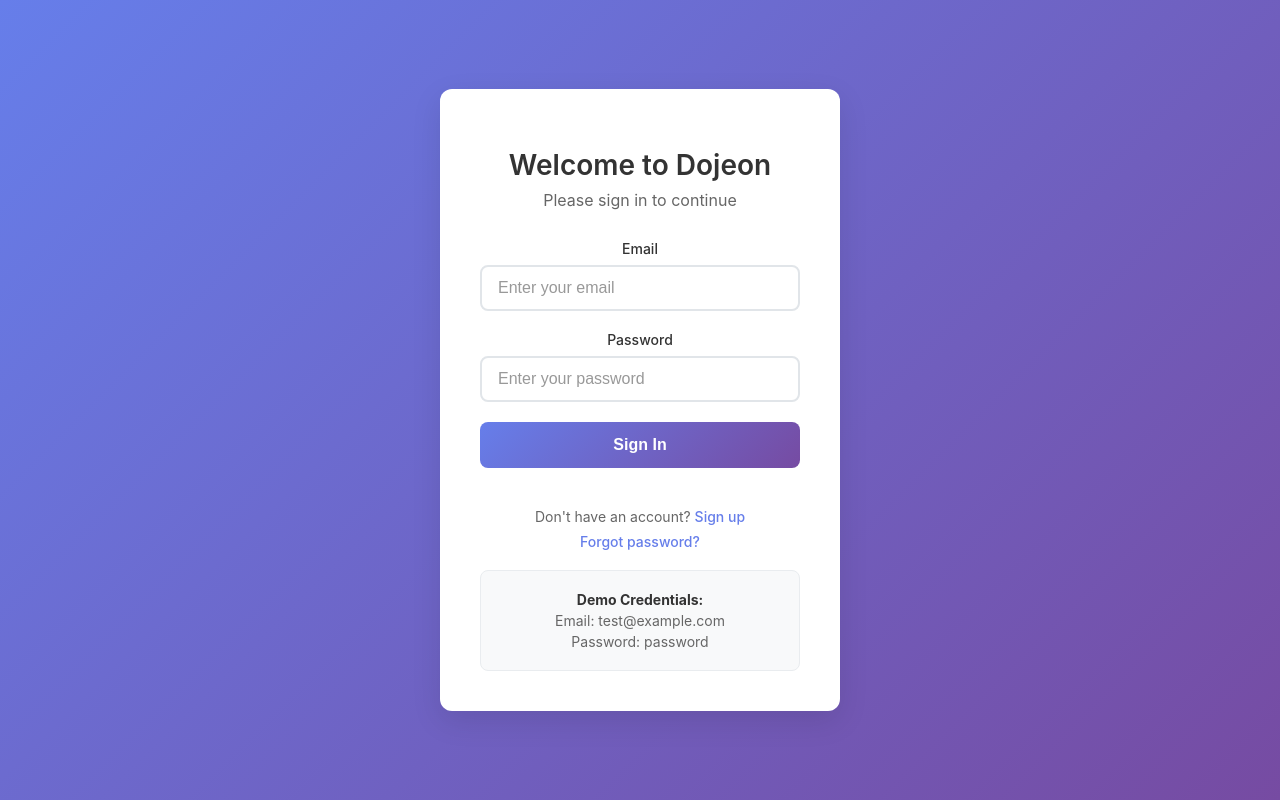
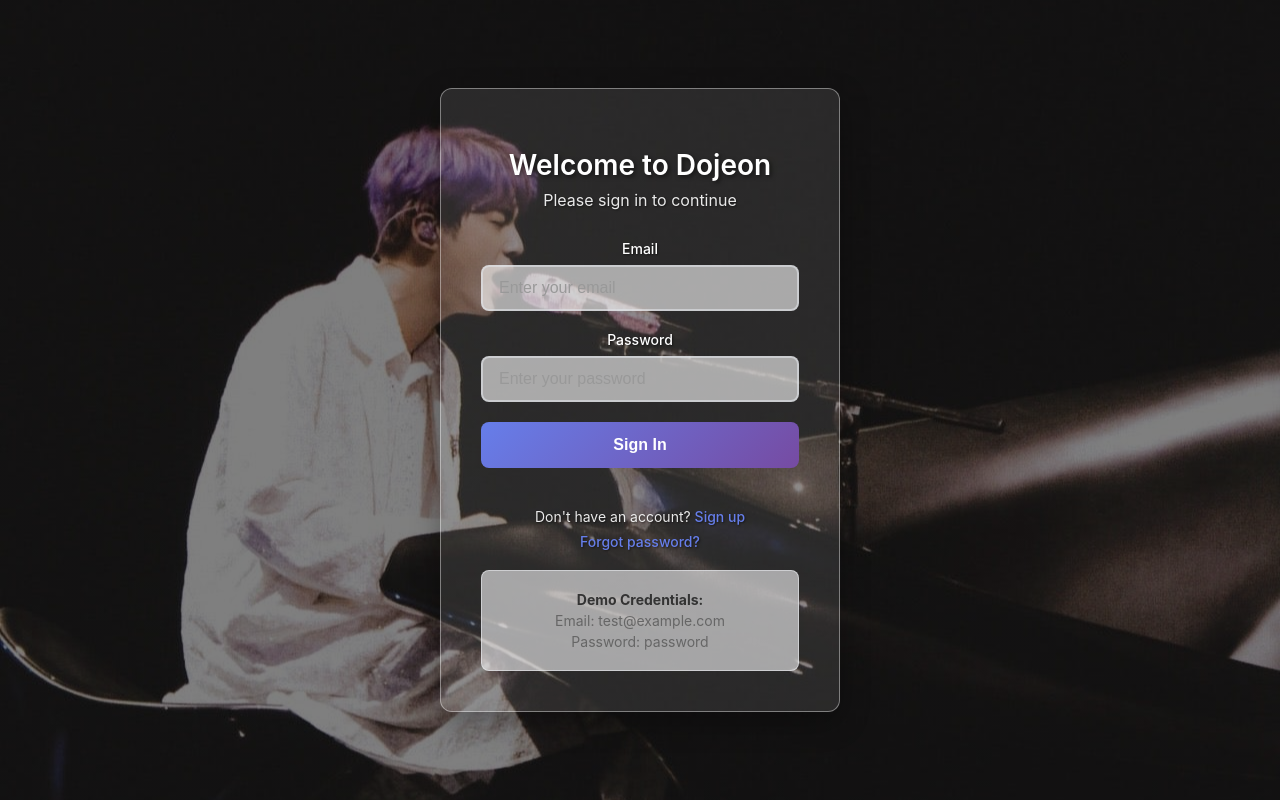
Before and after one commit to kwohyuno/dojeon, a React (Create React App) app in the folder frontend/: page /login in a window 1280 px wide. Built offline with nearby package versions, Linux system fonts and the light colour scheme.

Commit message:
login page background image update

```diff
--- a/frontend/src/components/Login.css
+++ b/frontend/src/components/Login.css
@@ -3,18 +3,18 @@
   justify-content: center;
   align-items: center;
   min-height: 100vh;
-  background: linear-gradient(135deg, #667eea 0%, #764ba2 100%);
   padding: 20px;
 }
 
 .login-card {
-  background: white;
+  background: rgba(255, 255, 255, 0.1);
   border-radius: 12px;
-  box-shadow: 0 10px 30px rgba(0, 0, 0, 0.1);
+  box-shadow: 0 10px 30px rgba(0, 0, 0, 0.3);
   padding: 40px;
   width: 100%;
   max-width: 400px;
   animation: fadeIn 0.5s ease-in-out;
+  border: 1px solid rgba(255, 255, 255, 0.4);
 }
 
 @keyframes fadeIn {
@@ -34,16 +34,18 @@
 }
 
 .login-header h1 {
-  color: #333;
+  color: white;
   margin-bottom: 8px;
   font-size: 28px;
   font-weight: 600;
+  text-shadow: 2px 2px 4px rgba(0, 0, 0, 0.5);
 }
 
 .login-header p {
-  color: #666;
+  color: rgba(255, 255, 255, 0.9);
   font-size: 16px;
   margin: 0;
+  text-shadow: 1px 1px 2px rgba(0, 0, 0, 0.5);
 }
 
 .login-form {
@@ -57,19 +59,21 @@
 .form-group label {
   display: block;
   margin-bottom: 8px;
-  color: #333;
+  color: white;
   font-weight: 500;
   font-size: 14px;
+  text-shadow: 1px 1px 2px rgba(0, 0, 0, 0.5);
 }
 
 .form-group input {
   width: 100%;
   padding: 12px 16px;
-  border: 2px solid #e1e5e9;
+  border: 2px solid rgba(225, 229, 233, 0.6);
   border-radius: 8px;
   font-size: 16px;
   transition: border-color 0.3s ease;
   box-sizing: border-box;
+  background: rgba(255, 255, 255, 0.6);
 }
 
 .form-group input:focus {
@@ -83,7 +87,7 @@
 }
 
 .error-message {
-  background-color: #fee;
+  background-color: rgba(254, 226, 226, 0.6);
   color: #c53030;
   padding: 12px;
   border-radius: 8px;
@@ -124,8 +128,9 @@
 
 .login-footer p {
   margin: 8px 0;
-  color: #666;
+  color: rgba(255, 255, 255, 0.9);
   font-size: 14px;
+  text-shadow: 1px 1px 2px rgba(0, 0, 0, 0.5);
 }
 
 .login-footer a {
@@ -139,8 +144,8 @@
 }
 
 .demo-credentials {
-  background-color: #f8f9fa;
-  border: 1px solid #e9ecef;
+  background-color: rgba(248, 249, 250, 0.6);
+  border: 1px solid rgba(233, 236, 239, 0.6);
   border-radius: 8px;
   padding: 16px;
   margin-top: 20px;
@@ -157,7 +162,6 @@
   color: #333;
 }
 
-/* 반응형 디자인 */
 @media (max-width: 480px) {
   .login-card {
     padding: 30px 20px;
--- a/frontend/src/components/Login.tsx
+++ b/frontend/src/components/Login.tsx
@@ -1,6 +1,7 @@
 import React, { useState } from 'react';
 import { useNavigate } from 'react-router-dom';
 import './Login.css';
+import jinImage from '../jin.jpeg';
 
 const Login: React.FC = () => {
   const [email, setEmail] = useState('');
@@ -26,8 +27,15 @@
     }, 1000);
   };
 
+  const containerStyle = {
+    backgroundImage: `linear-gradient(rgba(0, 0, 0, 0.5), rgba(0, 0, 0, 0.5)), url(${jinImage})`,
+    backgroundSize: 'cover',
+    backgroundPosition: 'center',
+    backgroundRepeat: 'no-repeat'
+  };
+
   return (
-    <div className="login-container">
+    <div className="login-container" style={containerStyle}>
       <div className="login-card">
         <div className="login-header">
           <h1>Welcome to Dojeon</h1>
```
Also changed, not shown: frontend/public/bts-jin-bg.jpg (added), frontend/src/jin.jpeg (added).
